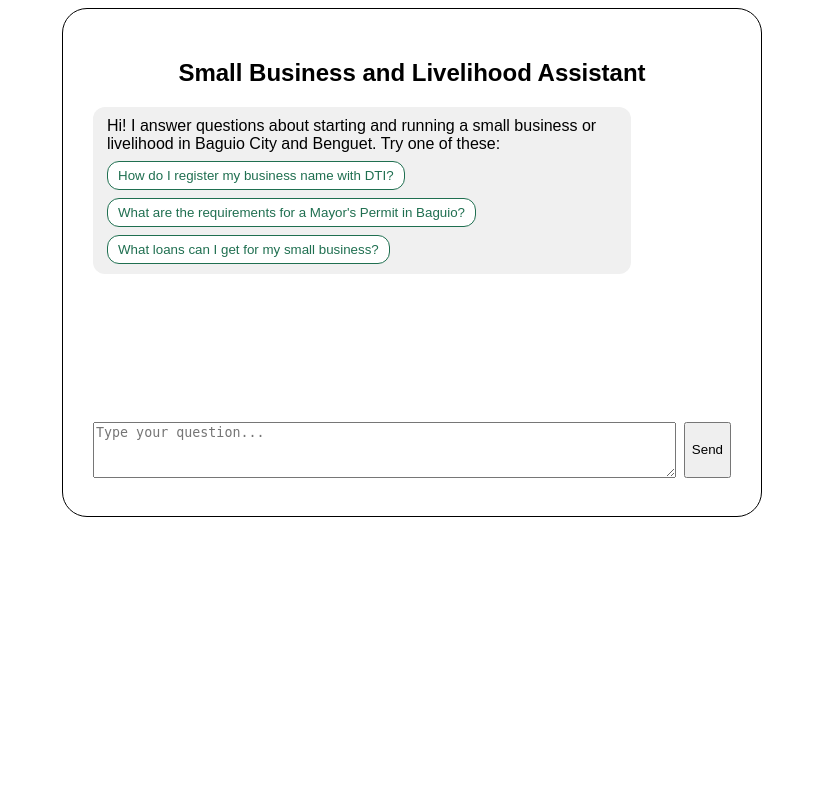
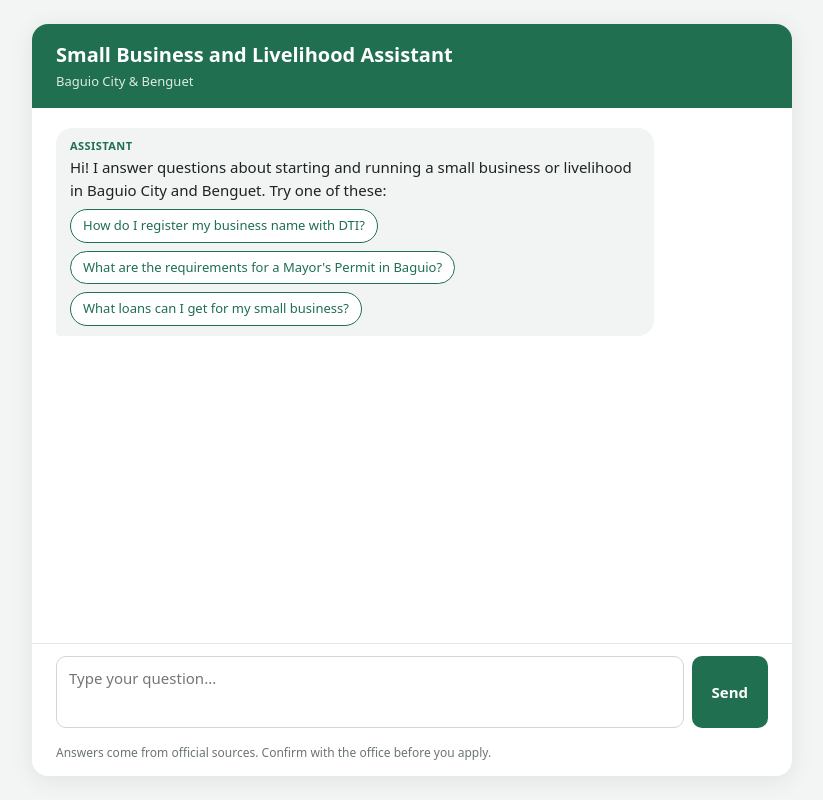
Before and after one commit to hanz-geric/sbl-chatbot, a Flask app: page / in a window 1280 px wide. Shown: the whole page, without its empty margins (228-1051 px from the left). Run offline with Flask 3, Linux system fonts and the light colour scheme; data that the repository does not hold is empty.

Commit message:
Refresh the chat page styling and collapse sources
Green header with a subtitle, a white card with a shadow that fills the
screen height, system font, a rounded input with a green Send button and
grey disabled state, pill-shaped example questions, an Assistant label on
bot messages and a footer line. Sources sit in a collapsed 'Sources (n)'
block without status tags or section numbers.

```diff
--- a/rag-service/app.py
+++ b/rag-service/app.py
@@ -30,7 +30,12 @@ def format_answer(text):
     return Markup(text)
 
 
+def source_title(title):
+    return re.sub(r"^\d\d(?:\.\d*[A-Z]?)?\s+", "", title)
+
+
 app.jinja_env.filters["answer"] = format_answer
+app.jinja_env.filters["source_title"] = source_title
 
 
 def get_db():
--- a/rag-service/templates/index.html
+++ b/rag-service/templates/index.html
@@ -6,50 +6,116 @@
     <title>Small Business and Livelihood Assistant</title>
     <style>
         body{
+            margin: 0;
+            background: #f3f5f4;
+            font-family: system-ui, -apple-system, "Segoe UI", Roboto, sans-serif;
+            font-size: 15px;
+            line-height: 1.5;
+            color: #1c2421;
+        }
+        .card{
             display: flex;
             flex-direction: column;
-            align-items: center;
-            font-family: sans-serif;
+            max-width: 760px;
+            width: 100%;
+            height: calc(100vh - 48px);
+            margin: 24px auto;
+            box-sizing: border-box;
+            background: white;
+            border-radius: 16px;
+            box-shadow: 0 4px 24px rgba(0, 0, 0, 0.08);
+            overflow: hidden;
         }
-        .card{
-            border: solid black 1px;
-            padding: 30px;
-            border-radius: 25px;
-            max-width: 700px;
-            width: 100%;
-            box-sizing: border-box;
+        header{
+            background: #1f6f50;
+            color: white;
+            padding: 16px 24px;
+        }
+        header h1{
+            margin: 0;
+            font-size: 20px;
+        }
+        header p{
+            margin: 2px 0 0;
+            font-size: 13px;
+            opacity: 0.85;
         }
         #chatbox{
+            flex: 1;
             display: flex;
             flex-direction: column;
-            gap: 10px;
-            min-height: 300px;
-            max-height: 500px;
+            gap: 12px;
+            padding: 20px 24px;
             overflow-y: auto;
-            margin-bottom: 15px;
         }
         .user{
             align-self: flex-end;
             background: #1f6f50;
             color: white;
             padding: 10px 14px;
-            border-radius: 12px;
+            border-radius: 16px 16px 4px 16px;
             max-width: 80%;
         }
         .bot{
             align-self: flex-start;
-            background: #f0f0f0;
+            background: #f1f4f3;
             padding: 10px 14px;
-            border-radius: 12px;
+            border-radius: 16px 16px 16px 4px;
             max-width: 80%;
+        }
+        .bot::before{
+            content: "Assistant";
+            display: block;
+            margin-bottom: 2px;
+            font-size: 11px;
+            font-weight: 600;
+            letter-spacing: 0.04em;
+            text-transform: uppercase;
+            color: #1f6f50;
+        }
+        .text{
+            white-space: pre-line;
+        }
+        .text ul{
+            margin: 4px 0;
+            padding-left: 20px;
         }
         .sources{
             font-size: 12px;
-            color: #555;
+            color: #5f6b66;
             margin-top: 8px;
         }
-        .text{
-            white-space: pre-line;
+        .sources summary{
+            cursor: pointer;
+            color: #1f6f50;
+            font-weight: 600;
+        }
+        .sources ul{
+            margin: 4px 0 0;
+            padding-left: 18px;
+        }
+        .sources a{
+            color: #1f6f50;
+        }
+        .example{
+            display: inline-block;
+            margin: 8px 6px 0 0;
+            padding: 6px 12px;
+            border: 1px solid #1f6f50;
+            border-radius: 999px;
+            background: white;
+            color: #1f6f50;
+            font: inherit;
+            font-size: 13px;
+            cursor: pointer;
+            text-align: left;
+        }
+        .example:hover{
+            background: #e8f2ee;
+        }
+        form{
+            padding: 12px 24px;
+            border-top: 1px solid #e3e8e6;
         }
         .align{
             display: flex;
@@ -59,25 +125,45 @@
         textarea{
             flex: 1;
             height: 50px;
+            padding: 10px 12px;
+            border: 1px solid #cfd8d4;
+            border-radius: 10px;
+            font: inherit;
+            resize: none;
         }
-        .text ul{
-            margin: 4px 0;
-            padding-left: 20px;
+        textarea:focus{
+            outline: none;
+            border-color: #1f6f50;
+            box-shadow: 0 0 0 3px rgba(31, 111, 80, 0.15);
         }
-        .example{
-            display: block;
-            margin-top: 8px;
-            padding: 6px 10px;
-            border: 1px solid #1f6f50;
-            border-radius: 12px;
-            background: white;
-            color: #1f6f50;
+        button[name="submit"]{
+            padding: 0 20px;
+            border: none;
+            border-radius: 10px;
+            background: #1f6f50;
+            color: white;
+            font: inherit;
+            font-weight: 600;
             cursor: pointer;
-            text-align: left;
+        }
+        button[name="submit"]:hover{
+            background: #185a41;
+        }
+        button[name="submit"]:disabled{
+            background: #b8c4bf;
+            cursor: not-allowed;
         }
         #message{
             color: #c0392b;
-            margin-top: 8px;
+            padding: 0 24px;
+        }
+        #message:empty{
+            display: none;
+        }
+        footer{
+            padding: 4px 24px 14px;
+            font-size: 12px;
+            color: #6b7570;
         }
         .waiting::after{
             content: "";
@@ -89,11 +175,25 @@
             50%{ content: ".."; }
             75%{ content: "..."; }
         }
+        @media (max-width: 600px){
+            .card{
+                height: 100vh;
+                margin: 0;
+                border-radius: 0;
+            }
+            #chatbox, form{
+                padding-left: 12px;
+                padding-right: 12px;
+            }
+        }
     </style>
 </head>
 <body>
     <div class="card">
-        <center><h2>Small Business and Livelihood Assistant</h2></center>
+        <header>
+            <h1>Small Business and Livelihood Assistant</h1>
+            <p>Baguio City &amp; Benguet</p>
+        </header>
         <div id="chatbox">{% include "messages.html" %}</div>
         <form id="askForm">
             <div class="align">
@@ -102,6 +202,7 @@
             </div>
         </form>
         <div id="message"></div>
+        <footer>Answers come from official sources. Confirm with the office before you apply.</footer>
     </div>
 
     <script>
--- a/rag-service/templates/messages.html
+++ b/rag-service/templates/messages.html
@@ -14,18 +14,20 @@
             <div class="text">{{ msg.content }}</div>
         {% endif %}
         {% if msg.role == "bot" and msg.sources %}
-            <div class="sources">
-                Sources:
-                {% for source in msg.sources %}
-                    <br>-
-                    {% if source.url %}
-                        <a href="{{ source.url }}" target="_blank">{{ source.title }}</a>
-                    {% else %}
-                        {{ source.title }}
-                    {% endif %}
-                    {% if source.status %}[{{ source.status }}]{% endif %}
-                {% endfor %}
-            </div>
+            <details class="sources">
+                <summary>Sources ({{ msg.sources|length }})</summary>
+                <ul>
+                    {% for source in msg.sources %}
+                        <li>
+                            {% if source.url %}
+                                <a href="{{ source.url }}" target="_blank">{{ source.title|source_title }}</a>
+                            {% else %}
+                                {{ source.title|source_title }}
+                            {% endif %}
+                        </li>
+                    {% endfor %}
+                </ul>
+            </details>
         {% endif %}
         {% if msg.role == "bot" and msg.response_time %}
             <div class="sources">Answered in {{ msg.response_time }} s</div>
```
Also changed, not shown: rag-service/test_app.py (+30 -0 lines).
